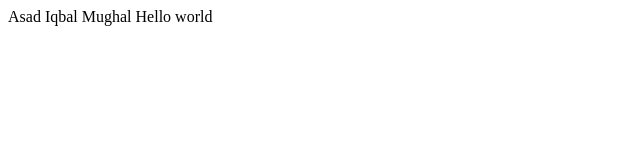
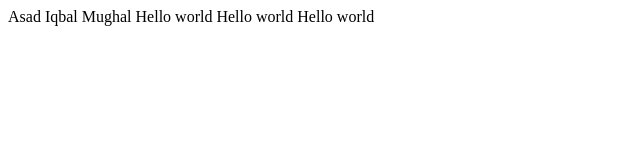
Before and after one commit to AsadIqbal6019/Git-Practice-demo1, a plain HTML site: page index.html in a window 1280 px wide. Shown: the whole page, without its empty margins (0-640 px from the left). Drawn offline with Linux system fonts and the light colour scheme.

Commit message:
Add Second Hello World

```diff
--- a/index.html
+++ b/index.html
@@ -10,5 +10,9 @@
     Asad Iqbal Mughal
 
     Hello world
+    Hello world
+
+    Hello world
+
 </body>
 </html>
```
